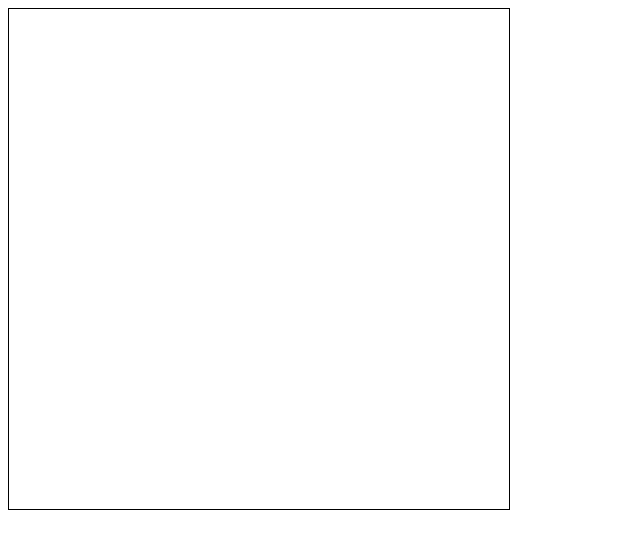
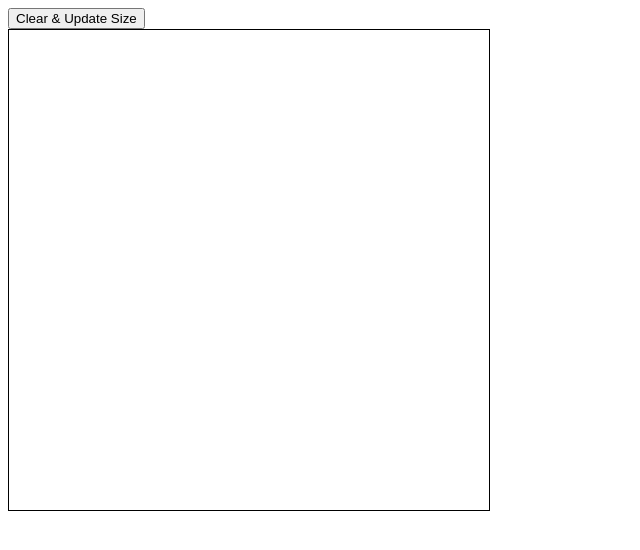
Before and after one commit to km-aero/odin-etch-a-sketch, a plain HTML site: page index.html in a window 1280 px wide. Shown: the whole page, without its empty margins (0-640 px from the left). Drawn offline with Linux system fonts and the light colour scheme.

Commit message:
create grid from input

```diff
--- a/grid.css
+++ b/grid.css
@@ -1,20 +1,16 @@
 #grid-container {
     border: 1px solid black;
     display: flex;
-    justify-content: space-around;
     flex-wrap: wrap;
-    height: 500px;
-    width: 500px;
 }
 
 #grid-box {
     height: 30px;
     width: 30px;
-    margin: auto;
+    margin: 0;
 }
 
 .grid-box-hover {
     transform: scale(1.1);
-    border-color: #ffc600;
-    box-shadow: 0 0 1rem #ffc600;
+    background-color: #ffc600;
 }
--- a/grid.js
+++ b/grid.js
@@ -1,25 +1,43 @@
-// Create a 16x16 grid of square grids
+function createGrid(amount) {
+    let gridArray = [];
+    gridContainer = document.querySelector('#grid-container');
+    resetButton = document.querySelector('button');
 
-// Create 36 divs using for loop
-let gridArray = [];
-
-for (let i = 0; i < 256; i++) {
+    // Create divs using for loop
+    for (let i = 0; i < amount**2; i++) {
         let gridBox = document.createElement('div');
         gridBox.setAttribute('id', 'grid-box');
         gridArray.push(gridBox);
     };
 
-// Add boxes to container div
-gridContainer = document.querySelector('#grid-container');
-
+    // Add mouseover event to each grid box
     gridArray.forEach(box => {
         box.addEventListener('mouseover', function() {
-        // Change style when mouse over
             this.classList.add('grid-box-hover');
-    })
-    box.addEventListener('mouseout', function() {
-        // Change style when mouse out
-        this.classList.remove('grid-box-hover');
-    })
+        });
+
         gridContainer.appendChild(box);
     });
+
+    // Set grid div dimensions
+    let boxDimensions = (amount * 30);
+
+    gridContainer.style.height = boxDimensions.toString() + 'px';
+    gridContainer.style.width = boxDimensions.toString() + 'px';
+}
+
+// Create initial grid
+createGrid(16);
+
+// When button is clicked prompt user for a value
+function setGrid() {
+    let numberOfBoxes = parseInt(prompt('Enter the desired length of the grid:'));
+
+    // Remove grid before creating new grid
+    gridBoxList = document.querySelectorAll('#grid-box');
+    gridBoxList.forEach(box => {
+        box.remove();
+    })
+
+    createGrid(numberOfBoxes);
+};
--- a/index.html
+++ b/index.html
@@ -9,6 +9,7 @@
     <title>Etch-a-Sketch</title>
 </head>
 <body>
+    <button onclick="setGrid()">Clear & Update Size</button>
     <div id="grid-container"></div>
 </body>
 </html>
```
Also changed, not shown: 1 other file. Lines whose indentation alone changed are shown as unchanged.
